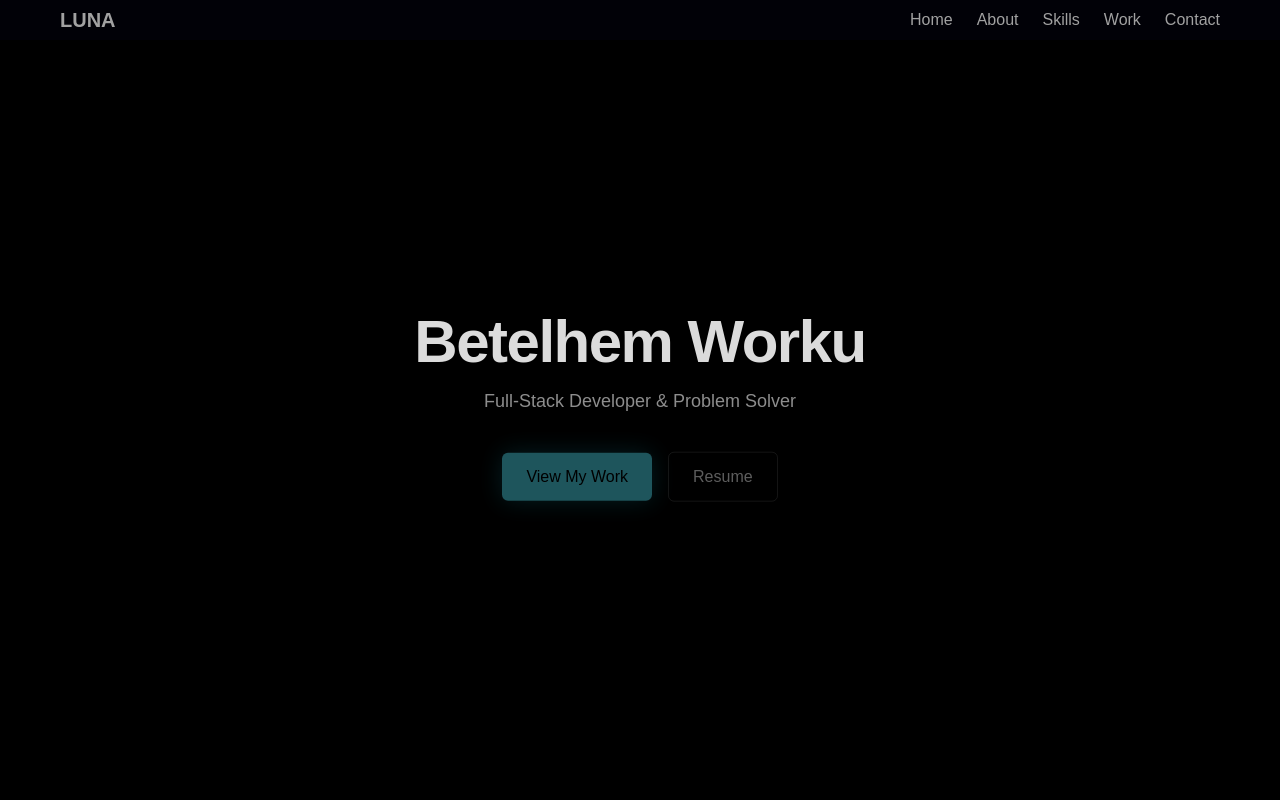
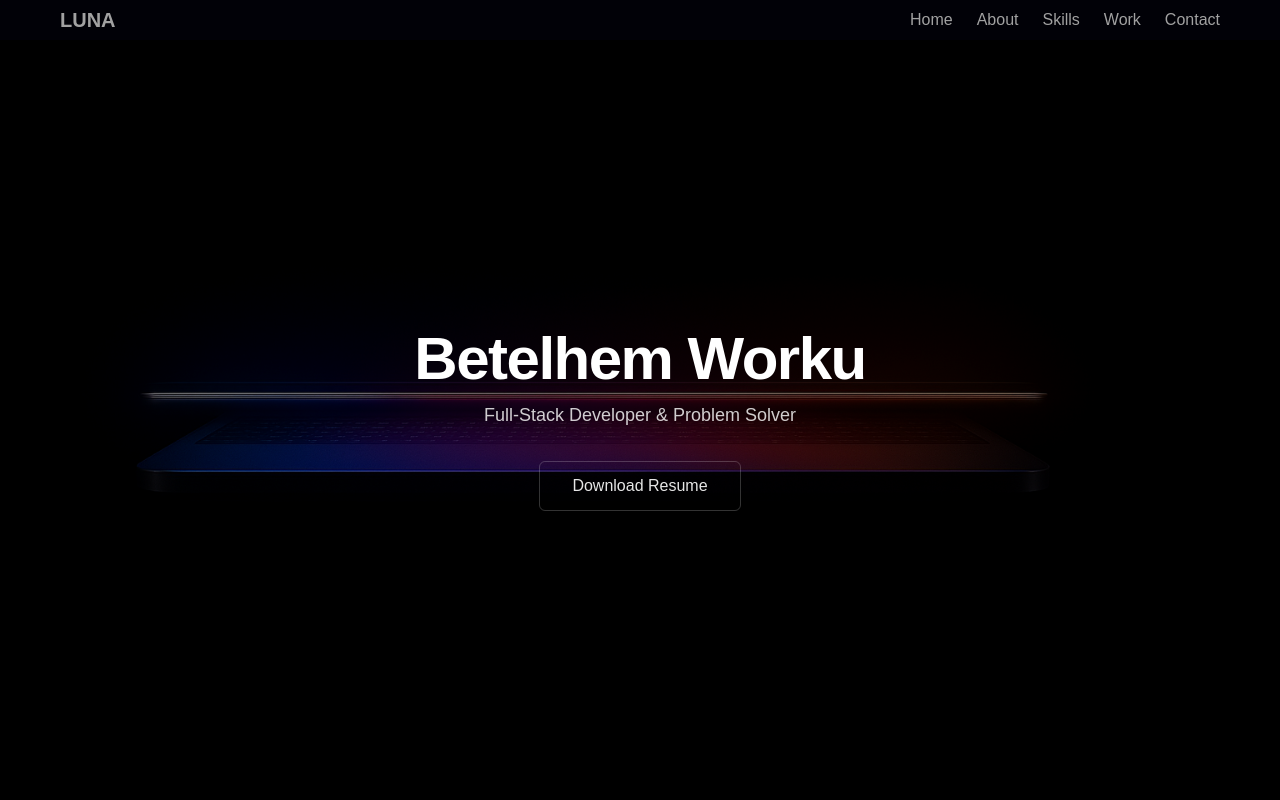
Before and after one commit to lunabeta/portfolio, a React (Vite) app: page / in a window 1280 px wide. Shown: the top 800 px of the page. Built offline with nearby package versions, Linux system fonts and the light colour scheme; a web font is replaced by a local one.

Commit message:
Update Hero.jsx

```diff
--- a/src/components/Hero.jsx
+++ b/src/components/Hero.jsx
@@ -6,15 +6,13 @@ const bootLines = [
   [
     { t: "Initializing", c: "text-sky-400" },
     { t: " ", c: "" },
-    { t: "Developer", c: "text-indigo-300" },
+    { t: "...", c: "text-sky-400" },
     { t: " ", c: "" },
-    { t: "Mode", c: "text-indigo-300" },
-    { t: "...", c: "text-purple-300" },
   ],
   [
     { t: "Loading", c: "text-sky-400" },
     { t: " ", c: "" },
-    { t: '"Creativity Module"', c: "text-emerald-300" },
+    { t: '"For a Magical Experience"', c: "text-emerald-300" },
     { t: "...", c: "text-purple-300" },
   ],
   [
@@ -26,15 +24,6 @@ const bootLines = [
     { t: " ", c: "" },
     { t: "Backend", c: "text-yellow-300" },
     { t: "...", c: "text-purple-300" },
-  ],
-  [
-    { t: "Full", c: "text-sky-400" },
-    { t: " ", c: "" },
-    { t: "Stack", c: "text-sky-400" },
-    { t: " ", c: "" },
-    { t: "Online", c: "text-emerald-300" },
-    { t: " ", c: "" },
-    { t: "✅", c: "" },
   ],
 ];
 
@@ -50,7 +39,7 @@ function BootLine({ tokens, delay = 0, exposeRef }) {
         typeIn: () => {
           gsap.to({ p: 0 }, {
             p: total,
-            duration: Math.max(0.8, total * 0.12),
+            duration: Math.max(0.6, total * 0.10),
             ease: "none",
             delay,
             onUpdate: function () {
@@ -78,6 +67,7 @@ export default function Hero() {
   const [stage, setStage] = useState("boot");
   const bootContainerRef = useRef(null);
   const mainContainerRef = useRef(null);
+  const laptopRef = useRef(null);
 
   const lineRefs = useMemo(() => bootLines.map(() => ({ current: null })), []);
 
@@ -124,6 +114,7 @@ export default function Hero() {
 
   useEffect(() => {
     if (stage !== "main") return;
+
     const ctx = gsap.context(() => {
       gsap.from(".hero-el", {
         y: 18,
@@ -132,7 +123,30 @@ export default function Hero() {
         ease: "power3.out",
         stagger: 0.12,
       });
+
+      gsap.fromTo(
+        laptopRef.current,
+        { y: 40, rotateX: -20, rotateY: 10, opacity: 0 },
+        {
+          y: 0,
+          rotateX: 0,
+          rotateY: 0,
+          opacity: 1,
+          duration: 1.8,
+          ease: "power3.out",
+          delay: 0.3,
+        }
+      );
+
+      gsap.to(laptopRef.current, {
+        y: "+=15",
+        duration: 3,
+        yoyo: true,
+        repeat: -1,
+        ease: "sine.inOut",
+      });
     }, mainContainerRef);
+
     return () => ctx.revert();
   }, [stage]);
 
@@ -162,22 +176,22 @@ export default function Hero() {
       ref={mainContainerRef}
       className="relative w-full h-screen overflow-hidden flex items-center justify-center"
     >
-      {/* Background Image */}
+      {/* ✅ Fullscreen Background */}
       <img
         src="/assets/images (1).jpg"
         alt="Hero background"
-        className="absolute inset-0 w-full h-full object-cover object-center"
+        className="absolute top-0 left-0 w-full h-full object-cover"
         onError={(e) => {
           e.currentTarget.onerror = null;
           e.currentTarget.src = "/assets/sky.jpg";
         }}
       />
 
-      {/* Overlay */}
-      <div className="absolute inset-0 bg-black" />
+      {/* ✅ Dark overlay for contrast */}
+      <div className="absolute inset-0 bg-black/50" />
 
-      {/* Hero Content */}
-      <div className="relative z-10 flex flex-col items-center justify-center text-center text-white px-6">
+      {/* ✅ Hero Text */}
+      <div className="relative z-20 flex flex-col items-center justify-center text-center text-white px-6 mt-10">
         <h1 className="hero-el font-['General Sans'] text-4xl sm:text-5xl md:text-6xl font-extrabold tracking-tight text-white">
           Betelhem Worku
         </h1>
@@ -186,20 +200,15 @@ export default function Hero() {
           Full-Stack Developer & Problem Solver
         </p>
 
-        <div className="hero-el mt-8 flex flex-col sm:flex-row items-center justify-center gap-4">
+        {/* ✅ Only Resume Button */}
+        <div className="hero-el mt-8 flex items-center justify-center">
           <a
-            href="#projects"
-            className="group inline-flex items-center justify-center rounded-md px-6 py-3 text-sm md:text-base font-medium text-black bg-cyan-300/90 hover:bg-cyan-300 shadow-[0_0_25px_rgba(34,211,238,0.35)] transition duration-200"
-          >
-            View My Work
-          </a>
-          <a
-            href="/Betty_Worku_Resume.pdf"
+            href="https://flowcv.com/resume/k84ltmd3h21m"
             target="_blank"
             rel="noreferrer"
-            className="inline-flex items-center justify-center rounded-md px-6 py-3 text-sm md:text-base font-medium text-white/90 border border-white/20 hover:border-white/40 hover:bg-white/5 transition duration-200"
+            className="inline-flex items-center justify-center rounded-md px-8 py-3 text-sm md:text-base font-medium text-white/90 border border-white/20 hover:border-white/40 hover:bg-white/5 transition duration-200"
           >
-            Resume
+            Download Resume
           </a>
         </div>
       </div>
```
